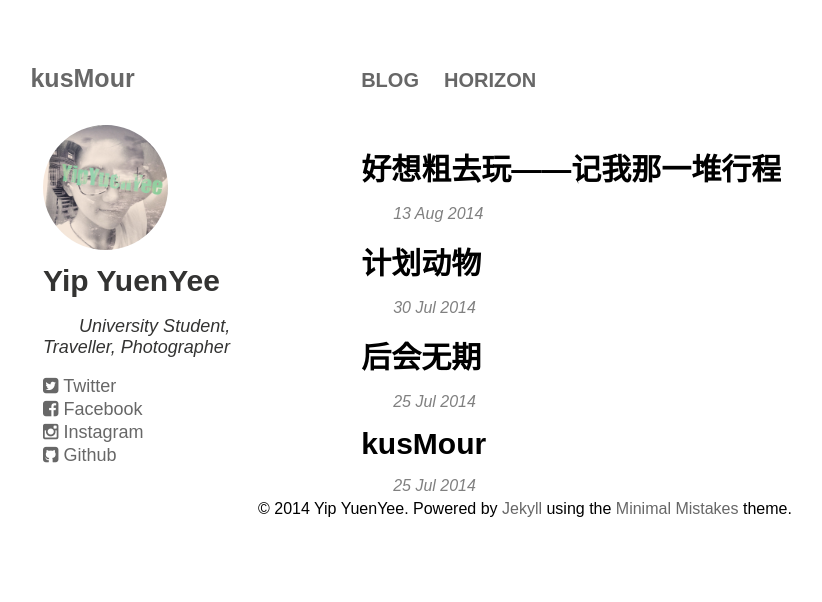
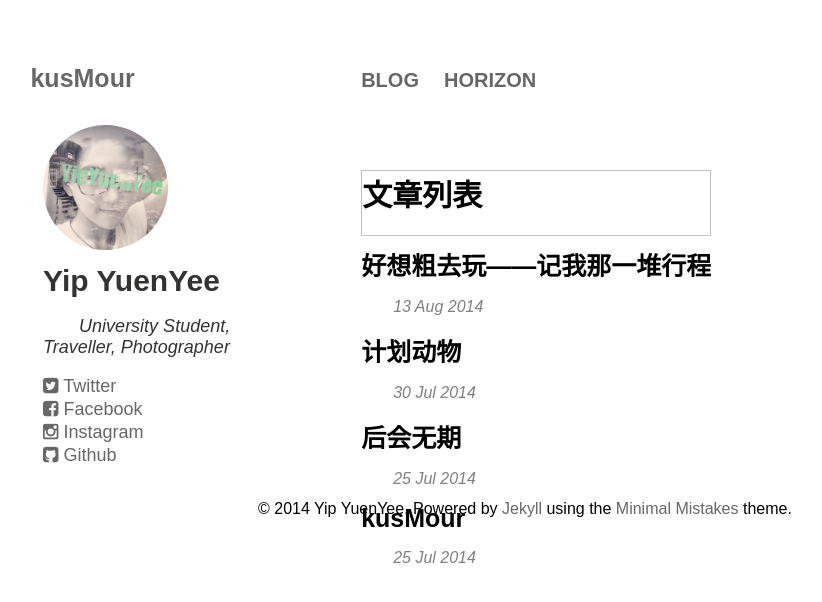
Before and after one commit to kusmour/blog_jekyll, a Jekyll site: the page built from blog_list.html, in a window 1280 px wide. Shown: the top 602 px of the page, without its empty margins (66-888 px from the left). Built offline with Jekyll 4.4.1, drawn with Linux system fonts in a browser that asks for light colours.

Commit message:
change css

```diff
--- a/blog_list.html
+++ b/blog_list.html
@@ -60,6 +60,7 @@ homepage: kusMour
 			<article>
 				<div class="article_wrap">
 					<ul class = "article_list">
+						<h1>文章列表</h1>
 						{% for post in site.posts %}
 						<li>
 							<a href="{{ site.baseurl }}{{ post.url }}">{{ post.title }}</a>
--- a/style/blog_list_page.css
+++ b/style/blog_list_page.css
@@ -8,13 +8,20 @@ article {
 	padding-left: 40px;
 }
 
+.article_list h1 {
+	font-size: 30px;
+	padding-bottom: 20px;
+	margin-bottom: 10px;
+	border: 1px solid #c3c3c3;
+}
+
 .article_list {
 	padding-top: 20px;
 	padding-left: 0px;
 }
 
 .article_list a{
-	font-size: 30px;
+	font-size: 25px;
 	font-weight: bold;
 }
 
```
